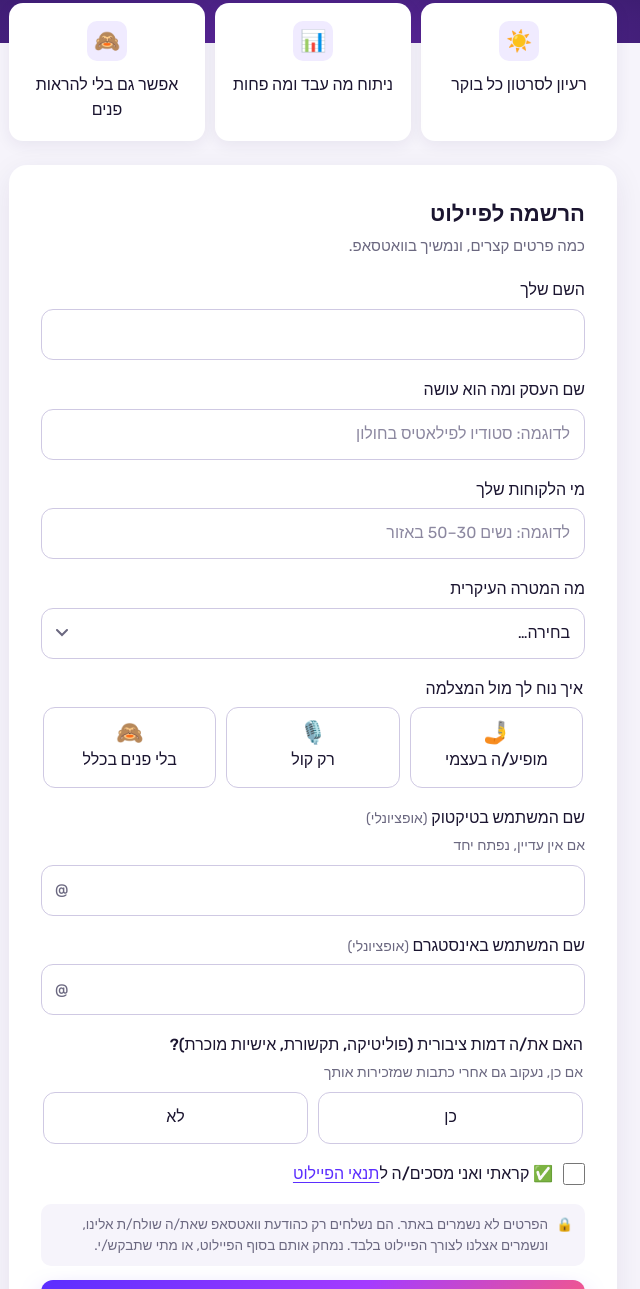
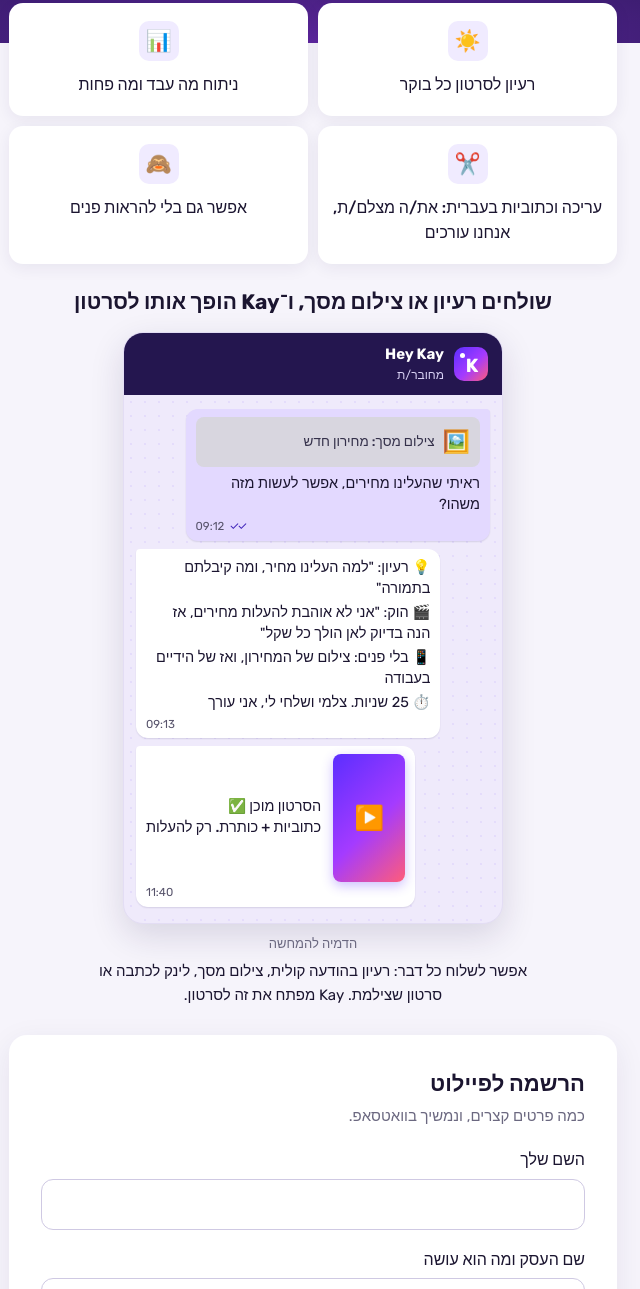
Before and after one commit to yossiDisk/HeyKay, a plain HTML site: page index.html in a window 1280 px wide. Shown: the part 291-1580 px from the top of the page, without its empty margins (327-967 px from the left). Drawn offline with Linux system fonts and the light colour scheme.

Commit message:
Add video editing to pilot, WhatsApp demo section, success tip
Co-Authored-By: Claude Opus 5.5 <noreply@anthropic.com>

```diff
--- a/index.html
+++ b/index.html
@@ -118,7 +118,7 @@
   }
   @media (min-width: 640px) {
     .wrap { max-width: 640px; }
-    .features { grid-template-columns: repeat(3, 1fr); }
+    .features { grid-template-columns: repeat(2, 1fr); }
     .features li { flex-direction: column; text-align: center; padding: 18px 12px; }
   }
 
@@ -271,6 +271,51 @@
   }
   .x:focus-visible { outline: none; box-shadow: var(--focus); }
 
+  /* ---------- WhatsApp demo ---------- */
+  .demo { margin: 8px 0 28px; text-align: center; }
+  .demo h2 { font-size: 21px; line-height: 1.35; margin: 0 auto 16px; max-width: 24em; }
+  .chat {
+    width: 100%; max-width: 380px; margin: 0 auto; text-align: start;
+    border-radius: 20px; overflow: hidden; background: #EFEAFB;
+    box-shadow: 0 12px 34px rgba(36,22,79,.14);
+    border: 1px solid #E3DDF4;
+  }
+  .chat-head { display: flex; align-items: center; gap: 10px; background: var(--dark); color: #fff; padding: 10px 14px; }
+  .logo-sm { width: 34px; height: 34px; border-radius: 10px; font-size: 19px; box-shadow: none; }
+  .logo-sm::before { top: 6px; left: 6px; width: 5px; height: 5px; }
+  .chat-name { font-weight: 700; font-size: 15px; direction: ltr; text-align: right; }
+  .chat-status { font-size: 12px; color: #D9D2F5; }
+  .chat-body {
+    display: flex; flex-direction: column; gap: 8px; padding: 14px 12px 16px;
+    background-image: radial-gradient(rgba(91,46,255,.07) 1px, transparent 1px);
+    background-size: 14px 14px;
+  }
+  .bubble {
+    position: relative; max-width: 86%; padding: 8px 10px 6px; border-radius: 12px;
+    font-size: 14.5px; line-height: 1.45; color: var(--text);
+    box-shadow: 0 1px 1.5px rgba(36,22,79,.12);
+  }
+  .bubble p { margin: 0 0 3px; }
+  .bubble.me { align-self: flex-start; background: #E3D9FF; border-start-start-radius: 4px; }
+  .bubble.kay { align-self: flex-end; background: #fff; border-start-end-radius: 4px; }
+  .bubble .meta { display: block; text-align: left; font-size: 11.5px; color: #57536B; direction: ltr; margin-top: 2px; }
+  .bubble .ticks { color: #3B1FB8; letter-spacing: -2px; margin-left: 2px; }
+  .shot {
+    display: flex; align-items: center; gap: 8px; background: #D8D6DF; color: #34304A;
+    border-radius: 8px; padding: 14px 10px; margin-bottom: 6px; font-size: 13.5px; font-weight: 500;
+  }
+  .shot-ico { font-size: 22px; line-height: 1; }
+  .video { display: flex; align-items: center; gap: 12px; }
+  .reel {
+    width: 72px; aspect-ratio: 9 / 16; flex: none; border-radius: 8px; background: var(--grad);
+    display: grid; place-items: center; box-shadow: 0 4px 12px rgba(91,46,255,.3);
+  }
+  .play { font-size: 24px; line-height: 1; }
+  .video p { font-weight: 500; }
+  .demo-note { font-size: 13px; color: var(--muted); margin: 10px 0 6px; }
+  .demo-more { font-size: 15px; color: var(--text); margin: 0 auto; max-width: 30em; }
+  .tip { background: #F1ECFF; border-radius: 10px; padding: 10px 12px; font-size: 15px; margin: 18px 0 0; text-align: start; }
+
   .sr-only { position: absolute !important; width: 1px; height: 1px; padding: 0; margin: -1px; overflow: hidden; clip: rect(0,0,0,0); white-space: nowrap; border: 0; }
   [hidden] { display: none !important; }
 </style>
@@ -285,7 +330,7 @@
     </div>
     <p class="pill"><span class="dot" aria-hidden="true"></span>פיילוט, מספר מקומות מוגבל</p>
     <h1>עוזר שיווק אישי בוואטסאפ</h1>
-    <p class="sub">כל בוקר רעיון לסרטון שמתאים לעסק שלך, כל ערב דוח מה עבד. גם אם לא נוח לך להצטלם.</p>
+    <p class="sub">כל בוקר רעיון לסרטון שמתאים לעסק שלך. מצלמים ושולחים, ו־Kay מחזיר סרטון ערוך עם כתוביות, מוכן להעלאה. גם אם לא נוח לך להצטלם.</p>
   </div>
 </header>
 
@@ -293,8 +338,46 @@
   <ul class="features">
     <li><span class="emoji" aria-hidden="true">☀️</span><span>רעיון לסרטון כל בוקר</span></li>
     <li><span class="emoji" aria-hidden="true">📊</span><span>ניתוח מה עבד ומה פחות</span></li>
+    <li><span class="emoji" aria-hidden="true">✂️</span><span>עריכה וכתוביות בעברית: את/ה מצלם/ת, אנחנו עורכים</span></li>
     <li><span class="emoji" aria-hidden="true">🙈</span><span>אפשר גם בלי להראות פנים</span></li>
   </ul>
+
+  <!-- ===== WhatsApp demo ===== -->
+  <section class="demo" aria-labelledby="demoTitle">
+    <h2 id="demoTitle">שולחים רעיון או צילום מסך, ו־Kay הופך אותו לסרטון</h2>
+    <div class="chat" role="img" aria-label="הדמיה של שיחת וואטסאפ עם Hey Kay: הלקוחה שולחת צילום מסך של מחירון חדש ושואלת אם אפשר לעשות מזה משהו. Kay מציע רעיון לסרטון של 25 שניות בלי פנים, עם הוק ותסריט צילום, ובהמשך מחזיר סרטון ערוך עם כתוביות וכותרת, מוכן להעלאה.">
+      <div class="chat-head">
+        <div class="logo logo-sm"><span>K</span></div>
+        <div>
+          <div class="chat-name">Hey Kay</div>
+          <div class="chat-status">מחובר/ת</div>
+        </div>
+      </div>
+      <div class="chat-body">
+        <div class="bubble me" role="group" aria-label="הודעת לקוח, 09:12: צילום מסך של מחירון חדש. ראיתי שהעלינו מחירים, אפשר לעשות מזה משהו?">
+          <div class="shot"><span class="shot-ico">🖼️</span><span>צילום מסך: מחירון חדש</span></div>
+          <p>ראיתי שהעלינו מחירים, אפשר לעשות מזה משהו?</p>
+          <span class="meta">09:12 <span class="ticks">✓✓</span></span>
+        </div>
+        <div class="bubble kay" role="group" aria-label="הודעה מ־Kay, 09:13: רעיון לסרטון עם הוק, צילום בלי פנים, 25 שניות">
+          <p>💡 רעיון: "למה העלינו מחיר, ומה קיבלתם בתמורה"</p>
+          <p>🎬 הוק: "אני לא אוהבת להעלות מחירים, אז הנה בדיוק לאן הולך כל שקל"</p>
+          <p>📱 בלי פנים: צילום של המחירון, ואז של הידיים בעבודה</p>
+          <p>⏱️ 25 שניות. צלמי ושלחי לי, אני עורך</p>
+          <span class="meta">09:13</span>
+        </div>
+        <div class="bubble kay" role="group" aria-label="הודעה מ־Kay, 11:40: הסרטון מוכן, עם כתוביות וכותרת, רק להעלות">
+          <div class="video">
+            <div class="reel"><span class="play">▶️</span></div>
+            <p>הסרטון מוכן ✅<br>כתוביות + כותרת. רק להעלות</p>
+          </div>
+          <span class="meta">11:40</span>
+        </div>
+      </div>
+    </div>
+    <p class="demo-note">הדמיה להמחשה</p>
+    <p class="demo-more">אפשר לשלוח כל דבר: רעיון בהודעה קולית, צילום מסך, לינק לכתבה או סרטון שצילמת. Kay מפתח את זה לסרטון.</p>
+  </section>
 
   <!-- ===== Pilot closed ===== -->
   <section id="closed" class="card center" hidden aria-labelledby="closedTitle">
@@ -410,6 +493,7 @@
       <button type="button" class="btn-ghost" id="copyBtn">📋 העתק את ההודעה</button>
     </div>
     <div class="toast" id="copyToast" role="status" aria-live="polite"></div>
+    <p class="tip">💡 טיפ: כבר יש לך רעיון? תשלח/י אותו בוואטסאפ אחרי ההרשמה, גם כצילום מסך.</p>
     <p class="small">נחזור אליך בוואטסאפ תוך יום עבודה</p>
   </section>
 
@@ -429,6 +513,7 @@
       <li>נשלח אליך הודעות בוואטסאפ בימים א׳–ה׳ בבוקר, ובמוצאי שבת. לא בשבת.</li>
       <li>את ההודעות כותב עוזר AI, ויוסי מלווה אותו. ייתכנו טעויות, וכל החלטה על פרסום היא שלך.</li>
       <li>אנחנו נעזרים רק במידע הציבורי בחשבונות שלך. לא נבקש סיסמאות ולא נפרסם בשמך.</li>
+      <li>סרטונים ששולחים לעריכה משמשים רק לעריכה עבורך, ונמחקים בסוף הפיילוט או לפי בקשה.</li>
       <li>אפשר להפסיק בכל רגע: כותבים "עצור" בצ'אט, והמידע שלך יימחק.</li>
     </ul>
   </div>
```
Also changed, not shown: screenshots/1-form-mobile.png, screenshots/2-errors-full.png (added), screenshots/2-errors-viewport.png, screenshots/3-success-mobile.png, screenshots/4-closed-mobile.png, screenshots/5-terms.png, screenshots/6-desktop.png, screenshots/d-demo.png (added), screenshots/d-hero.png (added), screenshots/d-success.png (added), screenshots/m-demo.png (added), screenshots/m-hero.png (added).
